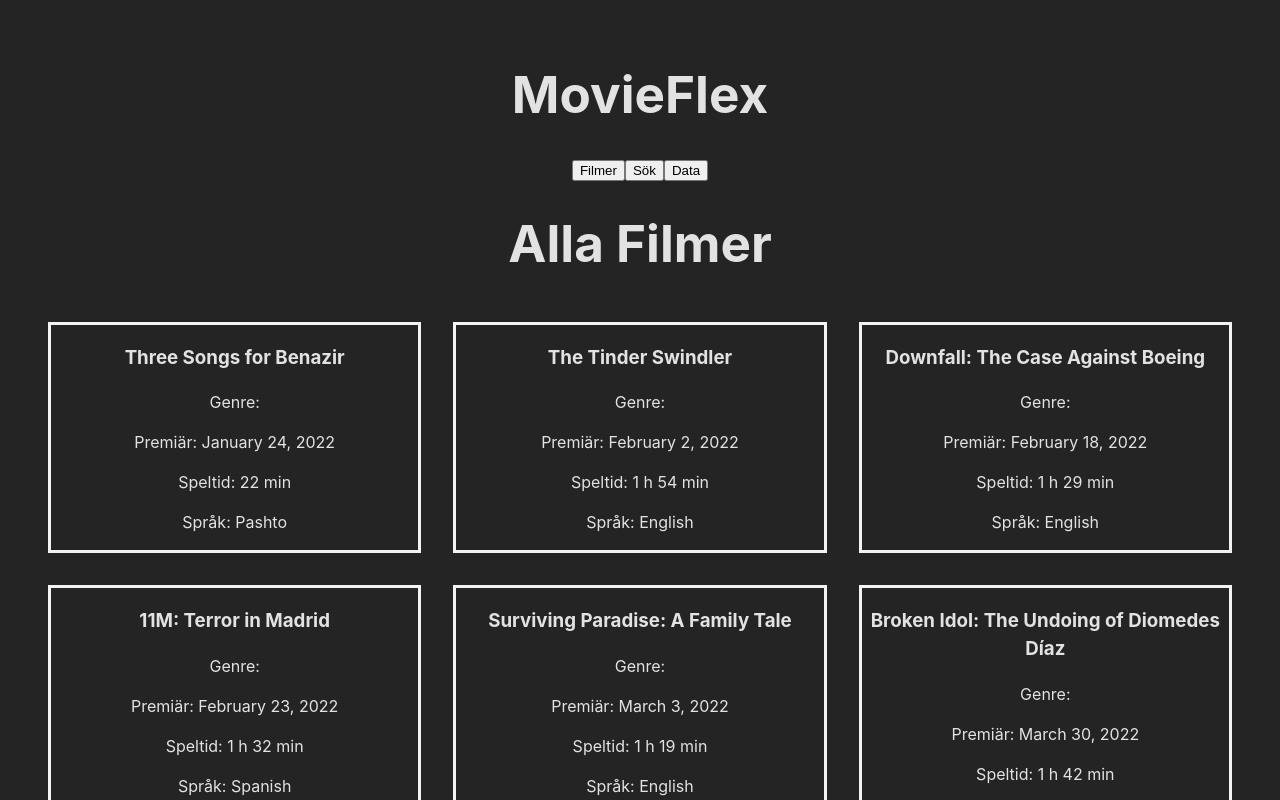
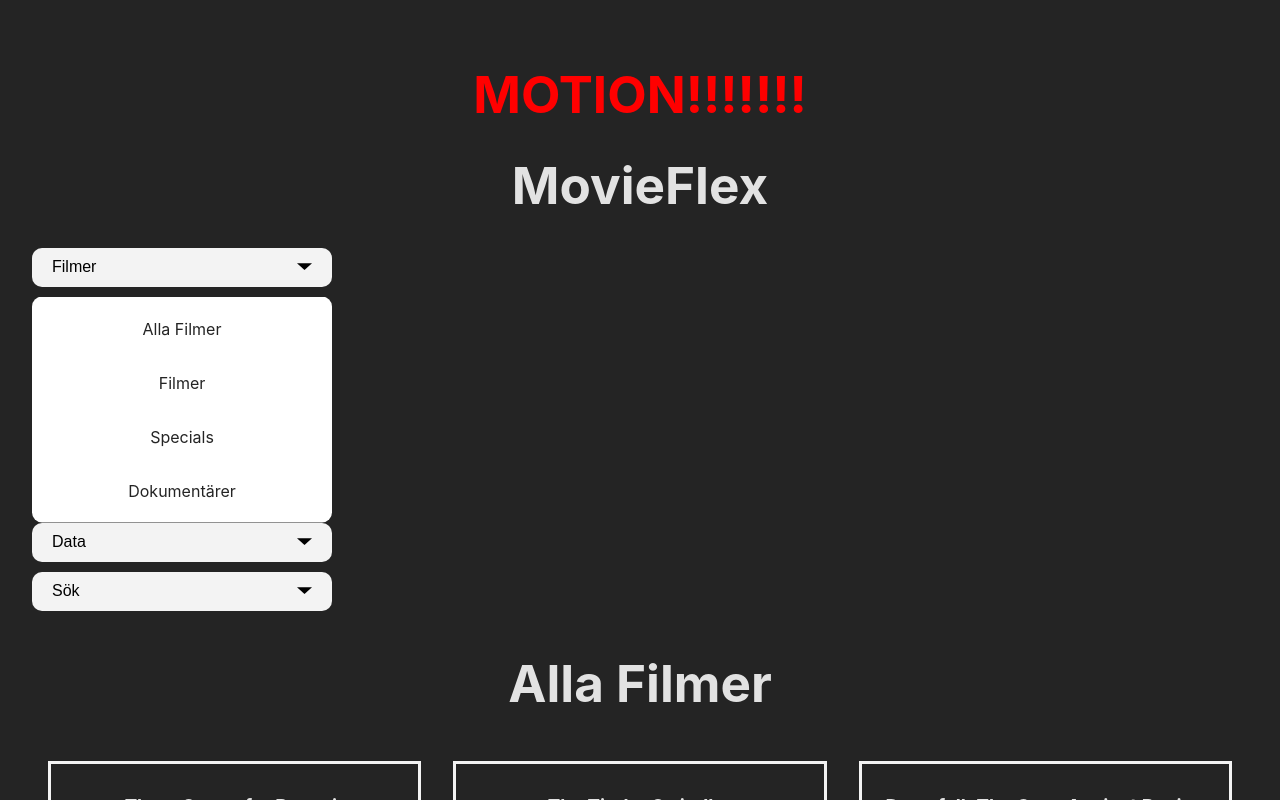
Before and after one commit to forslunddavid/ux_ui, a React (Vite) app: page / in a window 1280 px wide. Both pictures are taken after a click on the button "Filmer". Shown: the top 800 px of the page. Built offline with nearby package versions, Linux system fonts and the light colour scheme.

Commit message:
nav motion

```diff
--- a/src/App.css
+++ b/src/App.css
@@ -8,13 +8,13 @@
 	color: rgba(255, 255, 255, 0.87);
 	background-color: #242424;
 	width: 100%;
+	min-height: 100vh;
 }
 
 body {
 	margin: 0;
 	display: flex;
 	place-items: center;
-	min-height: 100vh;
 }
 
 h1 {
@@ -22,7 +22,7 @@
 	line-height: 1.1;
 }
 
-ul {
+.moviecontainer {
 	list-style-type: none;
 	margin: 0;
 	padding: 0;
@@ -40,3 +40,60 @@
 	min-width: 280px;
 	max-width: 420px;
 }
+
+.menu {
+	/* background-color: #f3f3f3; */
+	color: #242424;
+	width: 300px;
+	display: flex;
+	flex-direction: row;
+	flex-wrap: wrap;
+	/* align-content: center; */
+	justify-content: center;
+}
+
+.menu ul {
+	width: 100%;
+	background: white;
+	display: none;
+}
+
+.menu ul.open {
+	display: flex;
+}
+
+.menu > button {
+	background-color: #f3f3f3;
+	border: none;
+	border-radius: 10px;
+	padding: 10px 20px;
+	font-size: 16px;
+	cursor: pointer;
+	width: 100%;
+	text-align: left;
+	margin-bottom: 10px;
+	display: flex;
+	justify-content: space-between;
+	align-items: center;
+}
+
+.red {
+	color: red;
+}
+
+ul {
+	display: flex;
+	flex-direction: column;
+	gap: 10px;
+}
+
+li {
+	display: block;
+}
+
+ul,
+li {
+	list-style: none;
+	margin: 0;
+	padding: 10px;
+}
--- a/src/components/header.jsx
+++ b/src/components/header.jsx
@@ -2,6 +2,7 @@
 	return (
 		<>
 			<header>
+				<h1 className="red">MOTION!!!!!!!</h1>
 				<h1>MovieFlex</h1>
 			</header>
 		</>
--- a/src/components/movies.jsx
+++ b/src/components/movies.jsx
@@ -13,7 +13,7 @@
 	return (
 		<div>
 			<h1>Alla Filmer</h1>
-			<ul>
+			<ul className="moviecontainer">
 				{allMovies.map((movie, index) => (
 					<li className="movie" key={index}>
 						<h3>{movie.Title}</h3>
--- a/src/components/nav.jsx
+++ b/src/components/nav.jsx
@@ -1,33 +1,142 @@
-function Nav({ setShowMovies, setShowSearch }) {
+import { useState } from "react"
+import { motion } from "framer-motion"
+import "../App.css"
+
+const itemVariants = {
+	open: {
+		opacity: 1,
+		y: 0,
+		transition: { type: "spring", stiffness: 300, damping: 24 },
+	},
+	closed: {
+		opacity: 0,
+		y: 20,
+		transition: { duration: 0.2 },
+	},
+}
+
+function Nav() {
+	const [filmsOpen, setFilmsOpen] = useState(false)
+	const [dataOpen, setDataOpen] = useState(false)
+	const [searchOpen, setSearchOpen] = useState(false)
+
 	return (
-		<nav>
-			<button
-				onClick={() => {
-					setShowMovies(true)
-					setShowSearch(false)
-				}}
+		<motion.nav initial={false} className="menu">
+			<motion.button
+				whileTap={{ scale: 0.97 }}
+				onClick={() => setFilmsOpen(!filmsOpen)}
 			>
 				Filmer
-			</button>
-
-			<button
-				onClick={() => {
-					setShowSearch(true)
-					setShowMovies(false)
+				<motion.div
+					variants={{
+						open: { rotate: 180 },
+						closed: { rotate: 0 },
+					}}
+					transition={{ duration: 0.2 }}
+					style={{ originY: 0.55 }}
+				>
+					<svg width="15" height="15" viewBox="0 0 20 20">
+						<path d="M0 7 L 20 7 L 10 16" />
+					</svg>
+				</motion.div>
+			</motion.button>
+			<motion.ul
+				className={filmsOpen ? "open" : ""}
+				animate={filmsOpen ? "open" : "closed"}
+				variants={{
+					open: {
+						clipPath: "inset(0% 0% 0% 0% round 10px)",
+						transition: {
+							type: "spring",
+							bounce: 0,
+							duration: 0.7,
+							delayChildren: 0.3,
+							staggerChildren: 0.05,
+						},
+					},
+					closed: {
+						clipPath: "inset(10% 50% 90% 50% round 10px)",
+						transition: {
+							type: "spring",
+							bounce: 0,
+							duration: 0.3,
+						},
+					},
 				}}
+				style={{ pointerEvents: filmsOpen ? "auto" : "none" }}
+			>
+				<motion.li variants={itemVariants}>Alla Filmer </motion.li>
+				<motion.li variants={itemVariants}>Filmer </motion.li>
+				<motion.li variants={itemVariants}>Specials </motion.li>
+				<motion.li variants={itemVariants}>Dokumentärer </motion.li>
+			</motion.ul>
+			<motion.button
+				whileTap={{ scale: 0.97 }}
+				onClick={() => setDataOpen(!dataOpen)}
+			>
+				Data
+				<motion.div
+					variants={{
+						open: { rotate: 180 },
+						closed: { rotate: 0 },
+					}}
+					transition={{ duration: 0.2 }}
+					style={{ originY: 0.55 }}
+				>
+					<svg width="15" height="15" viewBox="0 0 20 20">
+						<path d="M0 7 L 20 7 L 10 16" />
+					</svg>
+				</motion.div>
+			</motion.button>
+			<motion.ul
+				className={dataOpen ? "open" : ""}
+				animate={dataOpen ? "open" : "closed"}
+				variants={{
+					open: {
+						clipPath: "inset(0% 0% 0% 0% round 10px)",
+						transition: {
+							type: "spring",
+							bounce: 0,
+							duration: 0.7,
+							delayChildren: 0.3,
+							staggerChildren: 0.05,
+						},
+					},
+					closed: {
+						clipPath: "inset(10% 50% 90% 50% round 10px)",
+						transition: {
+							type: "spring",
+							bounce: 0,
+							duration: 0.3,
+						},
+					},
+				}}
+				style={{ pointerEvents: dataOpen ? "auto" : "none" }}
+			>
+				<motion.li variants={itemVariants}>Språk </motion.li>
+				<motion.li variants={itemVariants}>Releasedatum </motion.li>
+				<motion.li variants={itemVariants}>Längd </motion.li>
+				<motion.li variants={itemVariants}>Genre </motion.li>
+			</motion.ul>
+			<motion.button
+				whileTap={{ scale: 0.97 }}
+				onClick={() => searchOpen(!searchOpen)}
 			>
 				Sök
-			</button>
-
-			<button
-				onClick={() => {
-					setShowMovies(false)
-					setShowSearch(false)
-				}}
-			>
-				Data
-			</button>
-		</nav>
+				<motion.div
+					variants={{
+						open: { rotate: 180 },
+						closed: { rotate: 0 },
+					}}
+					transition={{ duration: 0.2 }}
+					style={{ originY: 0.55 }}
+				>
+					<svg width="15" height="15" viewBox="0 0 20 20">
+						<path d="M0 7 L 20 7 L 10 16" />
+					</svg>
+				</motion.div>
+			</motion.button>
+		</motion.nav>
 	)
 }
 
```
